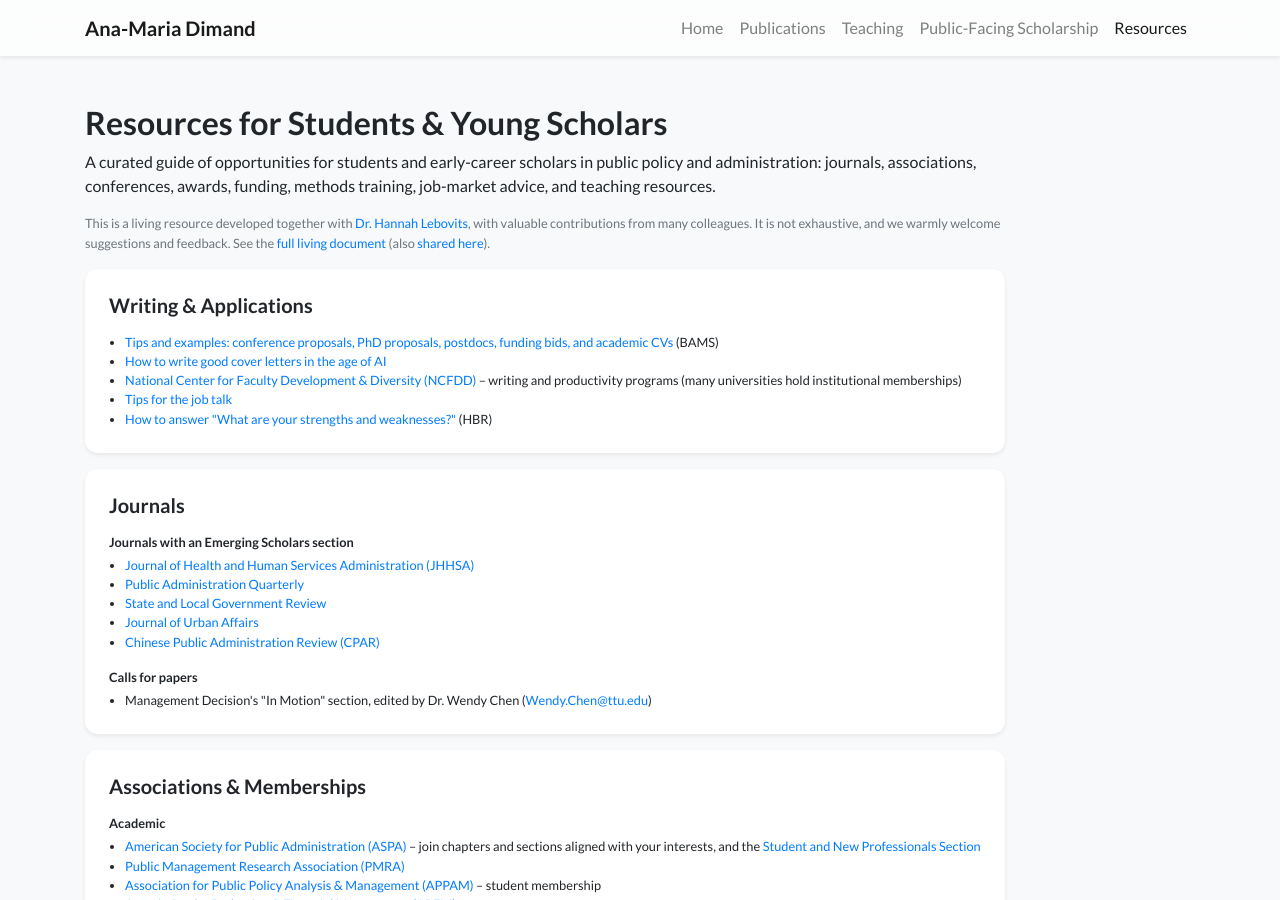
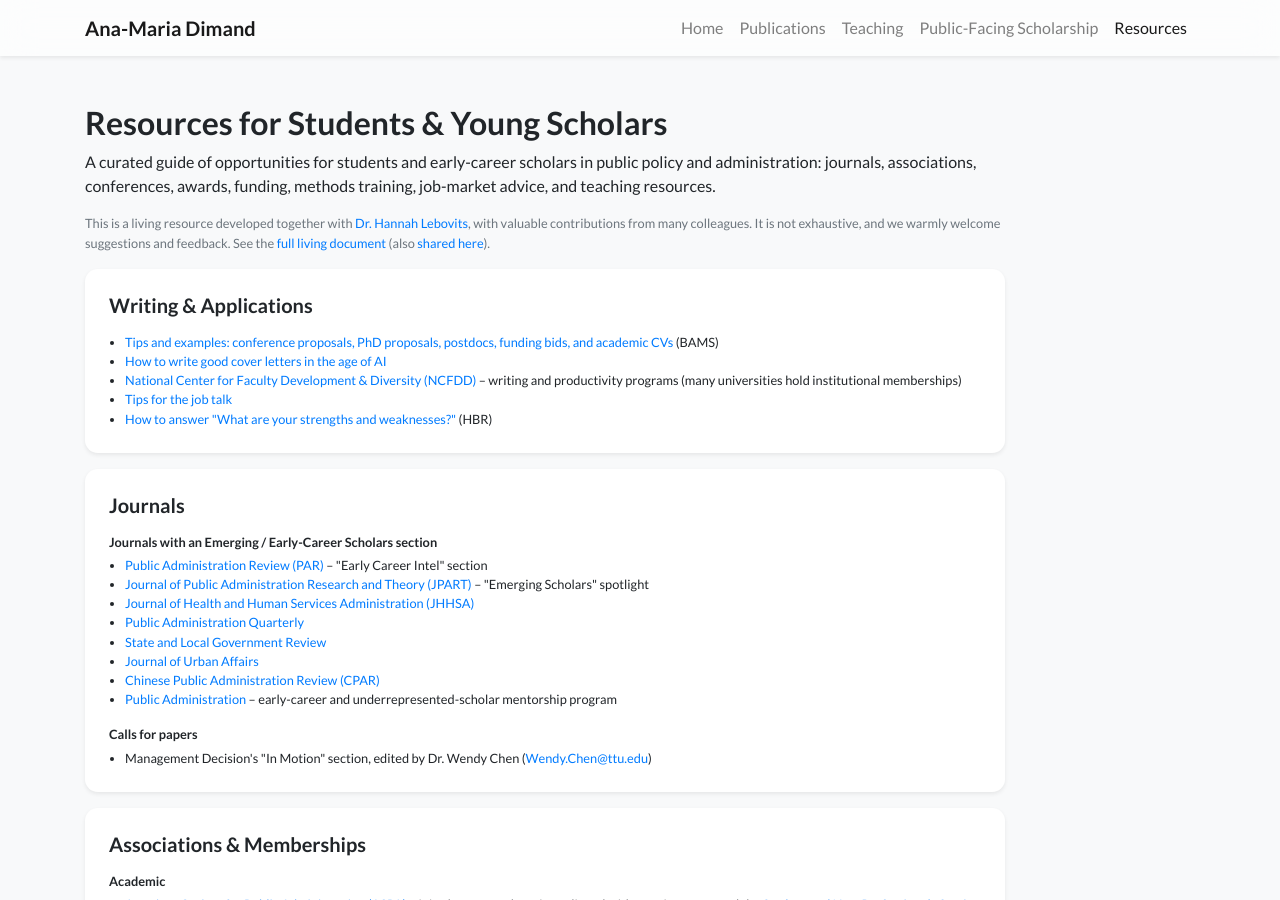
Before and after one commit to anamariadimand/anamariadimand.github.io, a Jekyll site: the page built from resources.html, in a window 1280 px wide and 900 px high. Built offline with Jekyll 4.4.1, drawn with Linux system fonts in a browser that asks for light colours; nearby versions of some CDN libraries; a style sheet for code colours, icons or effects is not loaded.

Commit message:
Add PAR, JPART, and Public Administration to emerging-scholars journals
Co-Authored-By: Claude Opus 4.8 <noreply@anthropic.com>

```diff
--- a/resources.html
+++ b/resources.html
@@ -39,13 +39,16 @@ navbar_title: Resources
         <div class="row mt-3">
             <div class="col"><div class="card border-0 shadow-sm bg-white"><div class="card-body p-4">
                 <h5 class="mb-3">Journals</h5>
-                <p class="small mb-1 font-weight-bold">Journals with an Emerging Scholars section</p>
+                <p class="small mb-1 font-weight-bold">Journals with an Emerging / Early-Career Scholars section</p>
                 <ul class="small mb-3 pl-3">
+                    <li><a href="https://onlinelibrary.wiley.com/page/journal/15406210/homepage/forauthors.html" target="_blank">Public Administration Review (PAR)</a> &ndash; "Early Career Intel" section</li>
+                    <li><a href="https://academic.oup.com/jpart/pages/emerging-scholars-vi" target="_blank">Journal of Public Administration Research and Theory (JPART)</a> &ndash; "Emerging Scholars" spotlight</li>
                     <li><a href="https://journals.sagepub.com/home/jhx" target="_blank">Journal of Health and Human Services Administration (JHHSA)</a></li>
                     <li><a href="https://journals.sagepub.com/home/PAQ" target="_blank">Public Administration Quarterly</a></li>
                     <li><a href="https://journals.sagepub.com/home/slg" target="_blank">State and Local Government Review</a></li>
                     <li><a href="https://www.tandfonline.com/journals/ujua20" target="_blank">Journal of Urban Affairs</a></li>
                     <li><a href="https://journals.sagepub.com/home/CPP" target="_blank">Chinese Public Administration Review (CPAR)</a></li>
+                    <li><a href="https://onlinelibrary.wiley.com/journal/14679299" target="_blank">Public Administration</a> &ndash; early-career and underrepresented-scholar mentorship program</li>
                 </ul>
                 <p class="small mb-1 font-weight-bold">Calls for papers</p>
                 <ul class="small mb-0 pl-3">
```
